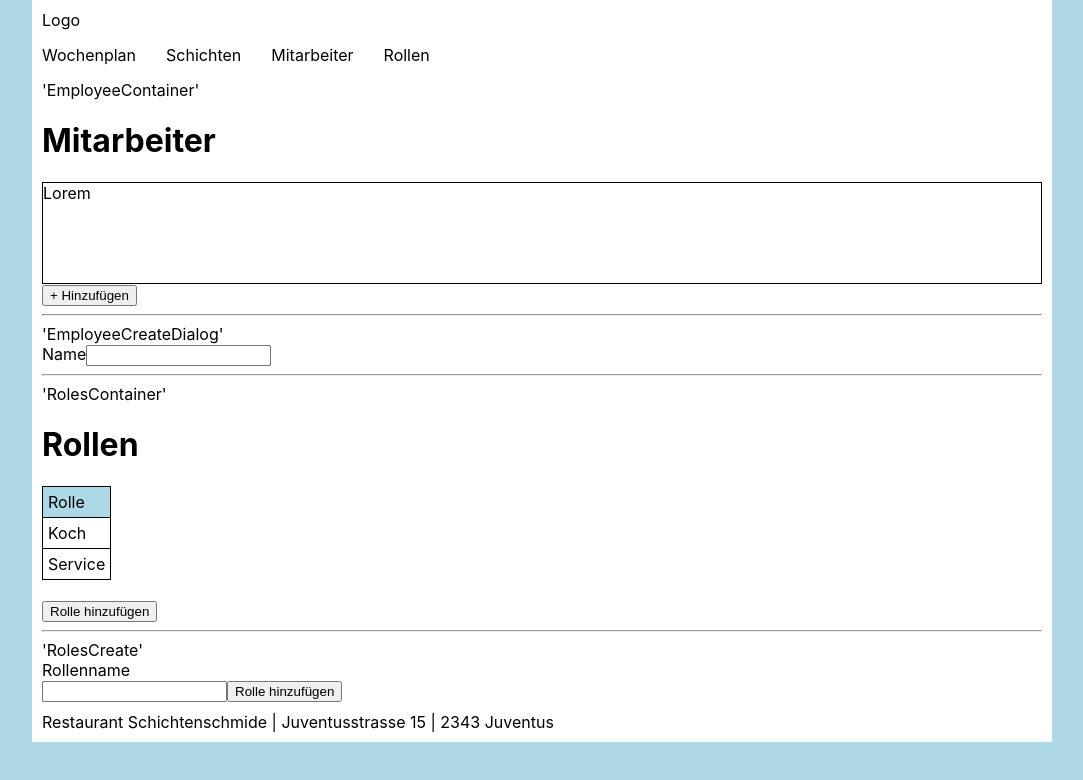
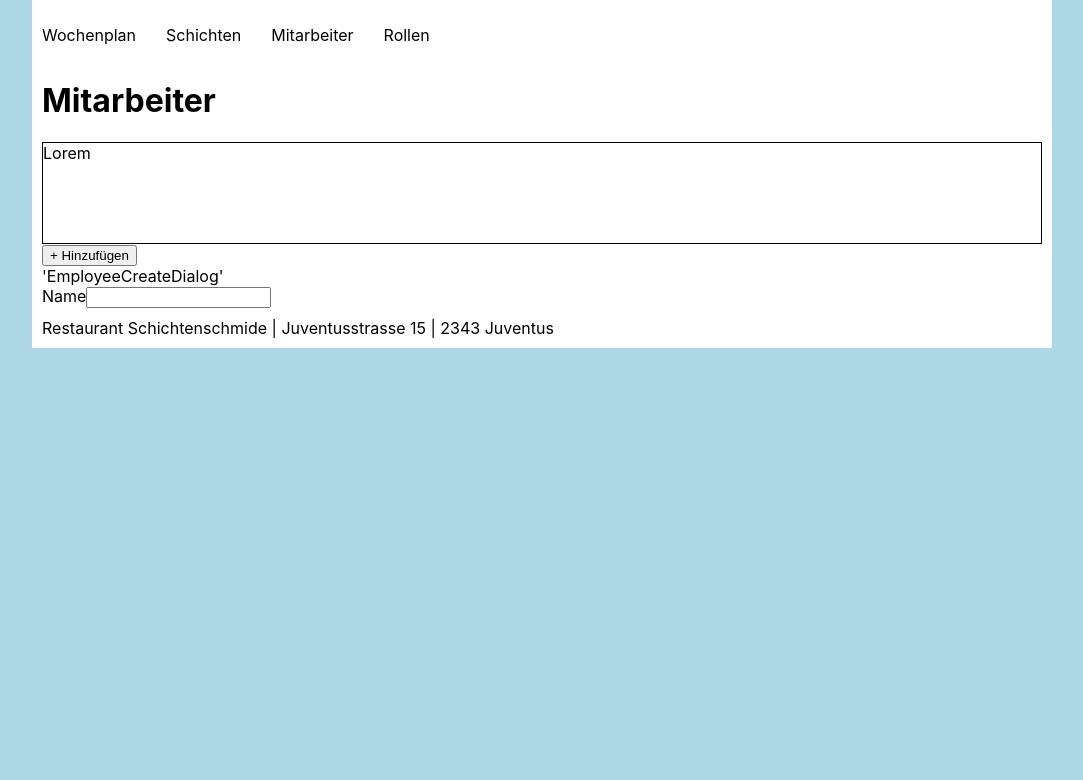
Before and after one commit to Schichtenschmide/frontend, a React (Create React App) app: page / in a window 1280 px wide. Shown: the top 780 px of the page, without its empty margins (98-1181 px from the left). Built offline with nearby package versions, Linux system fonts and the light colour scheme.

Commit message:
installed bootstrap, jquery and popper.js / installed route-dom

```diff
--- a/package.json
+++ b/package.json
@@ -6,8 +6,13 @@
     "@types/node": "^10.12.2",
     "@types/react": "^16.4.18",
     "@types/react-dom": "^16.0.9",
+    "axios": "^0.18.0",
+    "bootstrap": "^4.1.3",
+    "jquery": "^3.3.1",
+    "popper.js": "^1.14.5",
     "react": "^16.6.0",
     "react-dom": "^16.6.0",
+    "react-router-dom": "^4.3.1",
     "react-scripts": "2.1.1",
     "typescript": "^3.1.6"
   },
--- a/src/components/app/App.js
+++ b/src/components/app/App.js
@@ -4,34 +4,39 @@ import RolesContainer from "../roles-conatiner/RolesContainer";
 import NavigationBar from "../navigation-bar/NavigationBar";
 import Footer from "../footer/Footer";
 import EmployeeContainer from "../employee-container/EmployeeContainer";
-import EmployeeCreateDialog from "../employee-create-dialog/EmployeeCreateDialog";
-import RolesCreate from "../roles-create/RolesCreate";
+import Route from "react-router-dom/es/Route";
+import Switch from "react-router-dom/es/Switch";
 
 class App extends Component {
 	render() {
 		return (
+			<span>
+			<NavigationBar/>
+				<Switch>
+					<Route exact path='/' component={EmployeeContainer}/>
+					<Route path='/employee' component={EmployeeContainer}/>
+					<Route path='/roles' component={RolesContainer}/>
+				</Switch>
+					<Footer/>
+			</span>
+			/*
+			<!--
 				<div id="mainBody">
 					<div id="logo">
 						Logo
 					</div>
-				<NavigationBar/>
+
 					<div id="content">
-					<div>'EmployeeContainer'</div>
-					<EmployeeContainer/>
-					<hr/>
-					<div>'EmployeeCreateDialog'</div>
-					<EmployeeCreateDialog/>
-					<hr/>
-					<div>'RolesContainer'</div>
-					<RolesContainer/>
-					<hr/>
-					<div>'RolesCreate'</div>
-					<RolesCreate/>
+
+
+
+
 
 					</div>
 
-				<Footer/>
+
 				</div>
+			-->*/
 		);
 	}
 }
--- a/src/components/employee-container/EmployeeContainer.js
+++ b/src/components/employee-container/EmployeeContainer.js
@@ -1,5 +1,6 @@
 import React, { Component } from 'react';
 import './EmployeeContainer.css';
+import EmployeeCreateDialog from "../employee-create-dialog/EmployeeCreateDialog";
 
 class EmployeeContainer extends Component {
     render() {
@@ -10,6 +11,8 @@ class EmployeeContainer extends Component {
                     Lorem
                 </div>
                 <input type="button" value="+ Hinzufügen"/>
+				<div>'EmployeeCreateDialog'</div>
+				<EmployeeCreateDialog/>
             </div>
         );
     }
--- a/src/components/navigation-bar/NavigationBar.js
+++ b/src/components/navigation-bar/NavigationBar.js
@@ -1,19 +1,37 @@
-import React, { Component } from 'react';
+import React, {Component} from 'react';
+import {Link} from 'react-router-dom';
+
 import './NavigationBar.css';
 
 class NavigationBar extends Component {
 	render() {
 		return (
-			 <nav>
+
+			<nav>
 				<ul>
-				 <li><a href="#">Wochenplan</a></li>
-					<li> <a href="#">Schichten</a></li>
-					<li> <a href="#">Mitarbeiter</a></li>
-					<li> <a href="#">Rollen</a></li>
+					<li><Link to="#">Wochenplan</Link></li>
+					<li><Link to="#">Schichten</Link></li>
+					<li><Link to="/employee">Mitarbeiter</Link></li>
+					<li><Link to="/roles">Rollen</Link></li>
 				</ul>
-			 </nav>
+			</nav>
 		);
 	}
 }
 
 export default NavigationBar;
+
+/*
+import { Link } from 'react-router-dom'
+const Header = () => (
+  <header>
+    <nav>
+      <ul>
+        <li><Link to='/'>Home</Link></li>
+        <li><Link to='/about'>About</Link></li>
+        <li><Link to='/search'>Search</Link></li>
+      </ul>
+    </nav>
+  </header>
+)
+* */
--- a/src/components/roles-conatiner/RolesContainer.js
+++ b/src/components/roles-conatiner/RolesContainer.js
@@ -1,6 +1,7 @@
 import React, {Component} from 'react';
 import './RolesContainer.css';
 import RolesTable from "../roles-table/RolesTable";
+import RolesCreate from "../roles-create/RolesCreate";
 
 
 class RolesContainer extends Component {
@@ -12,6 +13,9 @@ class RolesContainer extends Component {
 				<RolesTable/>
 				<br/>
 				<input type="button" value="Rolle hinzufügen"/>
+				<hr/>
+				<div>'RolesCreate'</div>
+				<RolesCreate/>
 			</div>
 		);
 	}
--- a/src/index.js
+++ b/src/index.js
@@ -1,10 +1,19 @@
 import React from 'react';
 import ReactDOM from 'react-dom';
+import * as serviceWorker from './serviceWorker';
+import { BrowserRouter } from 'react-router-dom';
+
 import './index.css';
 import App from './components/app/App';
-import * as serviceWorker from './serviceWorker';
 
-ReactDOM.render(<App />, document.getElementById('root'));
+
+
+//ReactDOM.render(<App />, document.getElementById('root'));
+ReactDOM.render((
+	<BrowserRouter>
+		<App />
+	</BrowserRouter>
+), document.getElementById('root'))
 
 // If you want your app to work offline and load faster, you can change
 // unregister() to register() below. Note this comes with some pitfalls.
```
Also changed, not shown: src/components/roles-table/RolesTable.js (line endings or trailing spaces). Lines whose indentation alone changed are shown as unchanged.
